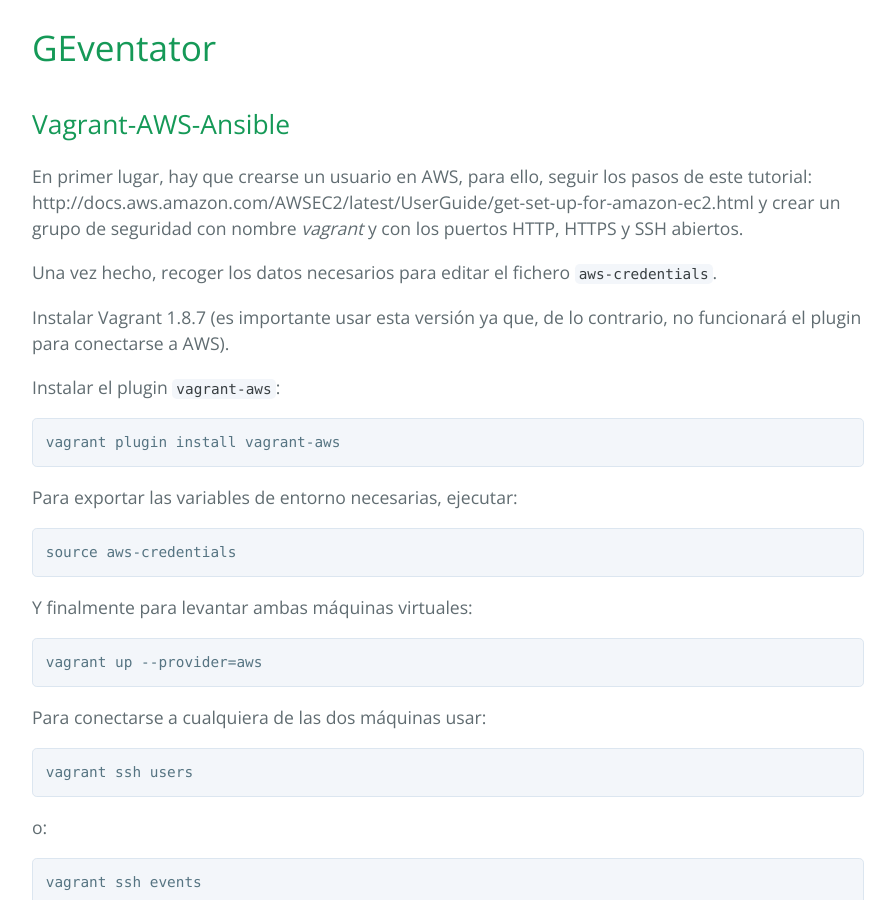
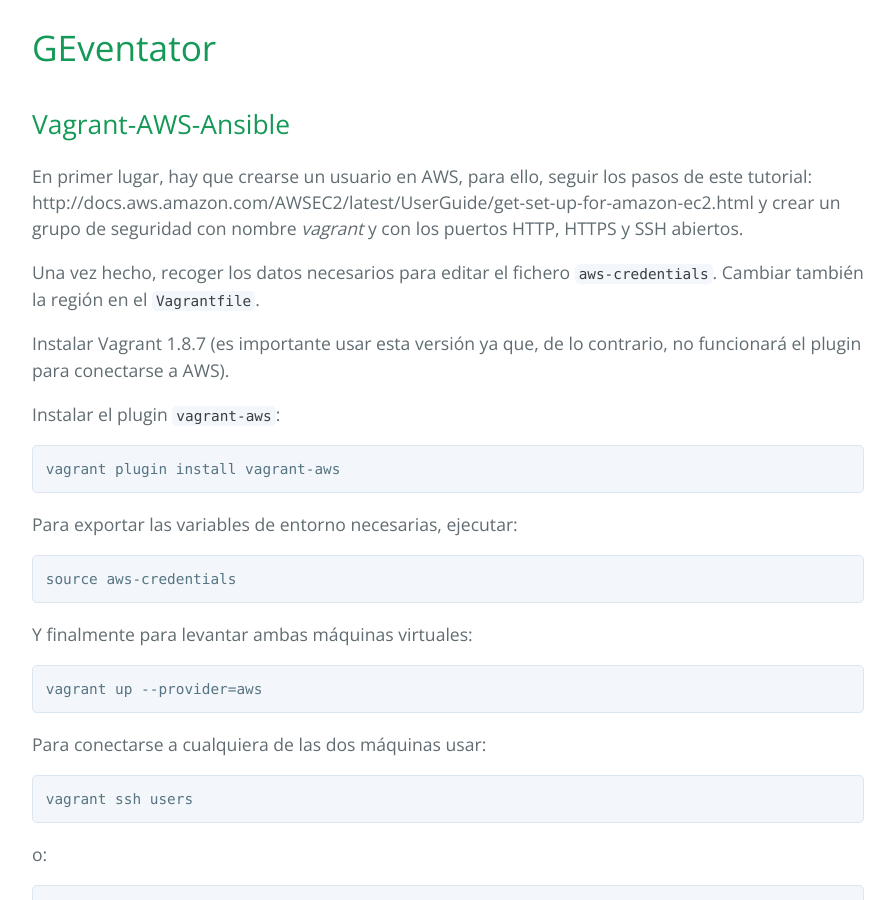
Before and after one commit to fblupi/GEventator, a Jekyll site: the page built from orquestacion.md, in a window 1280 px wide and 900 px high, scrolled down 394 px. Shown: the whole window, without its empty margins (192-1087 px from the left). Built offline with Jekyll 4.4.1, drawn with Linux system fonts in a browser that asks for light colours; our own code applies the rules of GitHub Pages for plain Markdown files.

Commit message:
Pequeño fix

```diff
--- a/orquestacion.md
+++ b/orquestacion.md
@@ -8,7 +8,7 @@ layout: index
 
 En primer lugar, hay que crearse un usuario en AWS, para ello, seguir los pasos de este tutorial: http://docs.aws.amazon.com/AWSEC2/latest/UserGuide/get-set-up-for-amazon-ec2.html y crear un grupo de seguridad con nombre *vagrant* y con los puertos HTTP, HTTPS y SSH abiertos.
 
-Una vez hecho, recoger los datos necesarios para editar el fichero `aws-credentials`.
+Una vez hecho, recoger los datos necesarios para editar el fichero `aws-credentials`. Cambiar también la región en el `Vagrantfile`.
 
 Instalar Vagrant 1.8.7 (es importante usar esta versión ya que, de lo contrario, no funcionará el plugin para conectarse a AWS).
 
```
